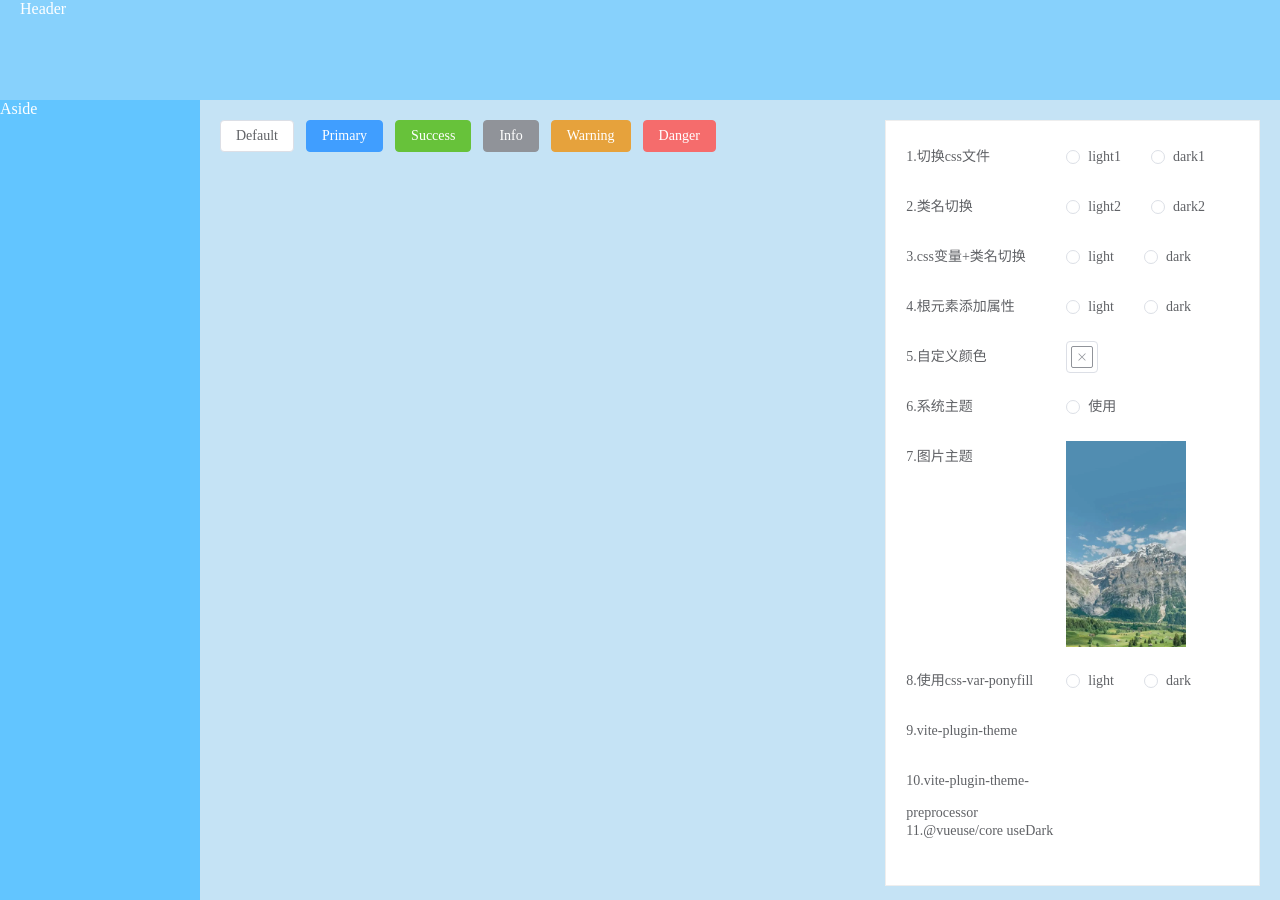
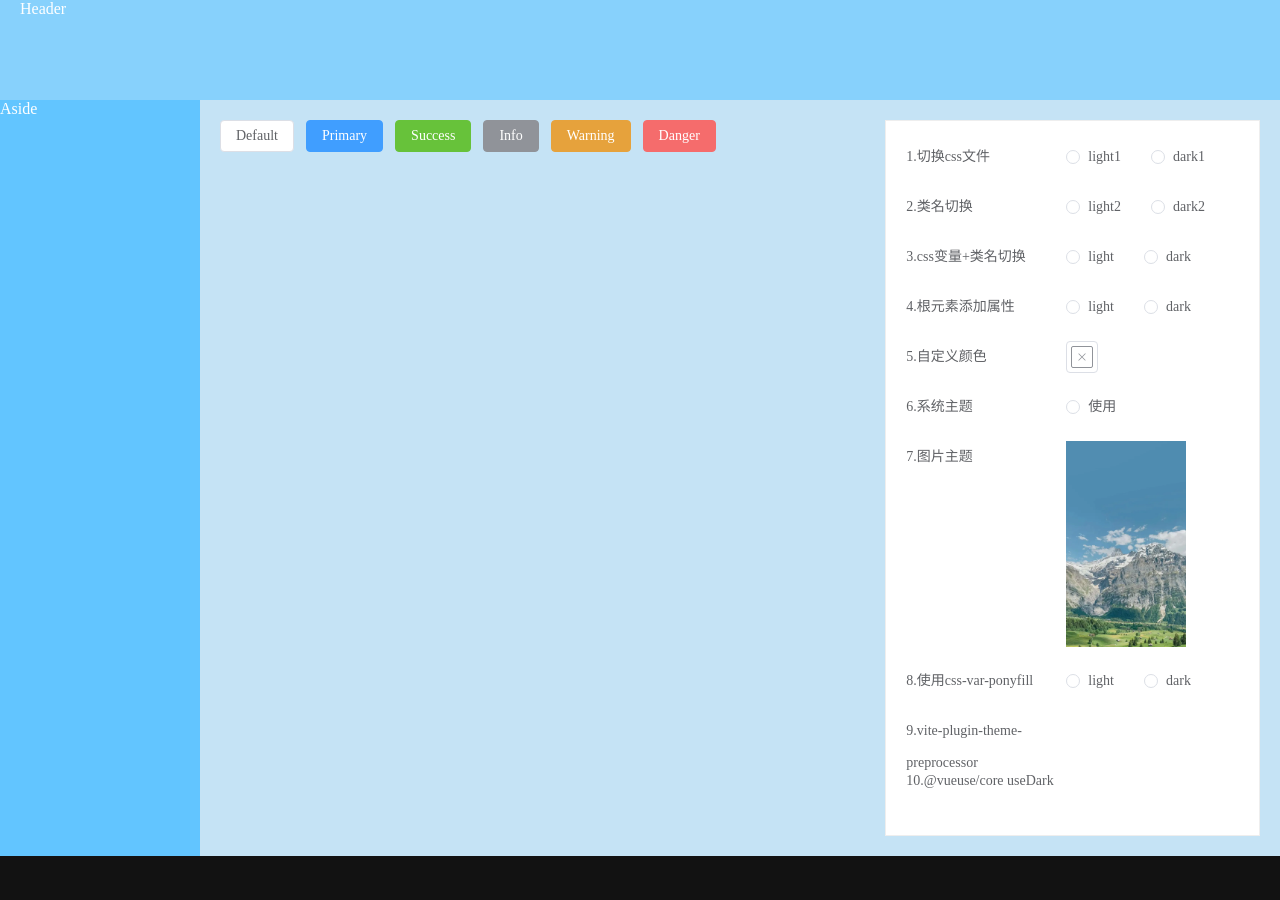
Before and after one commit to chaossssss/vue-theme, a Vue app: page / in a window 1280 px wide. After the commit the page ends 856 px from the top, so only its background shows below. Built offline with nearby package versions, Linux system fonts and the light colour scheme.

Commit message:
fix:修改

```diff
--- a/src/components/Layout.vue
+++ b/src/components/Layout.vue
@@ -118,9 +118,8 @@
                     <el-radio label="dark" />
                   </el-radio-group>
                 </el-form-item>
-                <el-form-item label="9.vite-plugin-theme"></el-form-item>
-                <el-form-item label="10.vite-plugin-theme-preprocessor"></el-form-item>
-                <el-form-item label="11.@vueuse/core useDark"></el-form-item>
+                <el-form-item label="9.vite-plugin-theme-preprocessor"></el-form-item>
+                <el-form-item label="10.@vueuse/core useDark"></el-form-item>
               </el-form>
             </div>
           </div>
```
